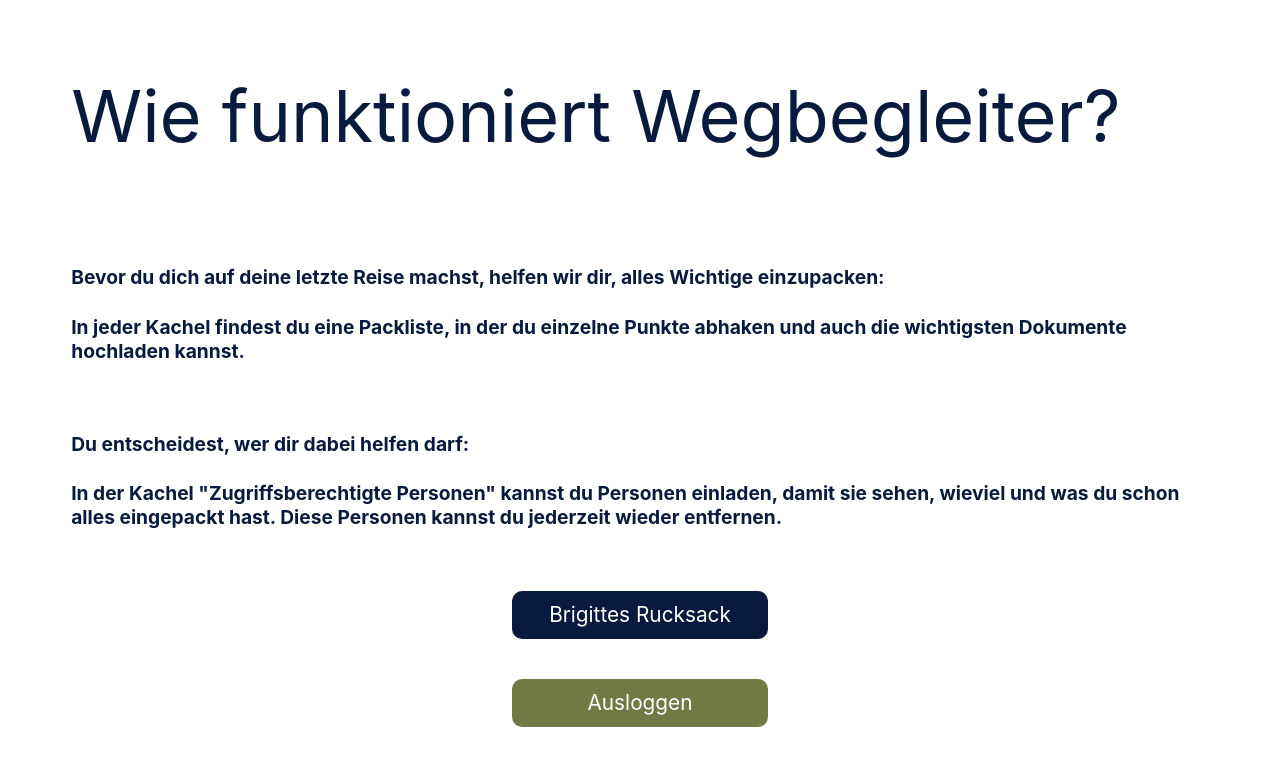
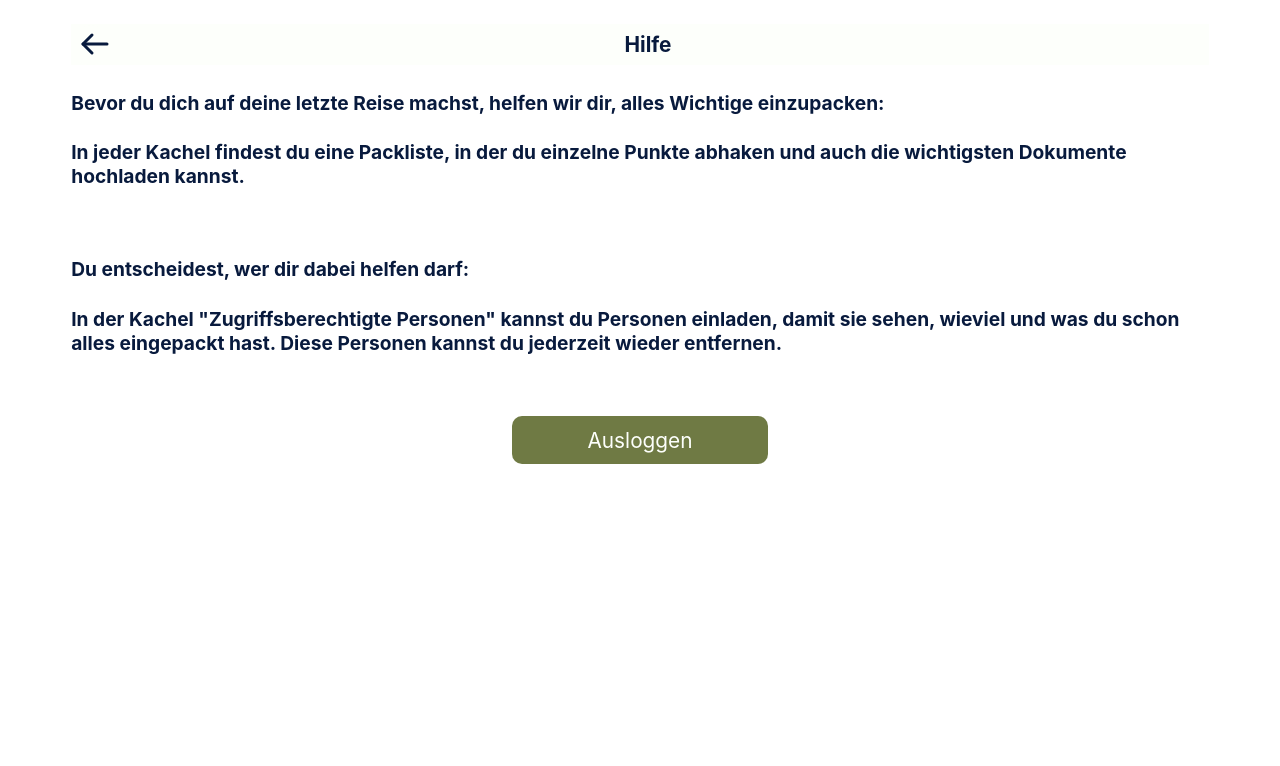
Before and after one commit to stephr8/im4, a PHP site: page /help.html in a window 1280 px wide. Shown: the top 766 px of the page. Run offline with PHP 8.4, Linux system fonts and the light colour scheme.

Commit message:
css fixes

```diff
--- a/backpack.html
+++ b/backpack.html
@@ -24,9 +24,9 @@
       </button></button>
     </div>
 
-    <div class="container">
-      <h3 class="headerTitel">xy Personen sind zugriffsberechtigt</h3>
-    </div>
+
+      <h4>xy Personen sind zugriffsberechtigt</h4>
+
 
 
 <div class="category-grid">
--- a/css/style.css
+++ b/css/style.css
@@ -18,7 +18,7 @@ h1 {
 h2 {
   color: var(--primary_text_dark, #081A3D);
   font-family: Inter, sans-serif;
-  font-size: 3.1rem;
+  font-size: 3rem;
   font-style: normal;
   font-weight: 600;
   line-height: normal;
@@ -163,15 +163,21 @@ input::placeholder {
   /* passt sich der container-Breite an */
   background-color: #FDFFFB;
   font-family: Inter, sans-serif;
-  gap: 5rem;
+  gap: 1rem;
 }
 
 .headerTitel {
-  font-size: 1.5rem;
+  font-size: 1rem;  /* Base size for mobile */
   color: #081A3D;
   font-weight: bold;
   width: 100%;
-  /* passt sich der container-Breite an */
+  margin: 0.5rem 0;
+}
+
+/* Add specific style for the backpack access text */
+.container > .headerTitel {
+  font-size: 1rem;
+  margin: 0.5rem 0;
 }
 
 /* .topbar-section {
@@ -409,7 +415,9 @@ input::placeholder {
 /* ------------------------------------------------------- */
 
 @media (min-width: 390px) {
-
+  .headerTitel {
+    font-size: 1.1rem;
+  }
   .mainButton,
   .secondaryButton,
   .input::placeholder,
@@ -423,7 +431,9 @@ input::placeholder {
 }
 
 @media (min-width: 768px) {
-
+  .headerTitel {
+    font-size: 1.2rem;
+  }
   .mainButton,
   .secondaryButton,
   .input::placeholder,
@@ -435,10 +445,16 @@ input::placeholder {
   h1 {
     font-size: 4rem;
   }
+
+  .container > .headerTitel {
+    font-size: 1.2rem;
+  }
 }
 
 @media (min-width: 1024px) {
-
+  .headerTitel {
+    font-size: 1.3rem;
+  }
   .mainButton,
   .secondaryButton,
   .input::placeholder,
@@ -477,3 +493,7 @@ input::placeholder {
 
 /* 1024px+ */
 @media (min-width: 1024px) {}
+
+.center-text {
+  text-align: center;
+}
--- a/help.html
+++ b/help.html
@@ -10,24 +10,21 @@
 
 <body>
   <div class="container">
-    <h1>Wie funktioniert Wegbegleiter?</h1>
-  </div>
+    <div class="topbar">
+      <button class="back-button" onclick="window.location.href='backpack.html'">
+        <img src="images/arrowleft.svg" alt="Back" />
+      </button>
+      <h3 class="headerTitel" style="flex: 1; text-align: center;">Hilfe</h3>
+      <div style="width: 24px;"></div>
+    </div>
 
-
-  <div class="container">
     <h4>Bevor du dich auf deine letzte Reise machst, helfen wir dir, alles Wichtige einzupacken:</h4>
     <h4>In jeder Kachel findest du eine Packliste, in der du einzelne Punkte abhaken und auch die wichtigsten Dokumente hochladen kannst.</h4>
     <br>
     <h4>Du entscheidest, wer dir dabei helfen darf:</h4>
     <h4>In der Kachel "Zugriffsberechtigte Personen" kannst du Personen einladen, damit sie sehen, wieviel und was du schon alles eingepackt hast. Diese Personen kannst du jederzeit wieder entfernen.</h4>
   </div>
-      <button class="mainButton" type="submit">Brigittes Rucksack</button>
-      <button id="logoutBtn" class="secondaryButton" onclick="window.location.href='backpack.html'">Ausloggen</button>
+  <button id="logoutBtn" class="secondaryButton" onclick="window.location.href='backpack.html'">Ausloggen</button>
 
-
-<!--     <div id="protectedContent"></div> -->
-
-<!--     <script src="js/protected.js"></script> -->
-<!--     <script src="js/logout.js"></script> -->
-  </body>
+</body>
 </html>
```
Also changed, not shown: js/backpack-header.js (+11 -4 lines).
